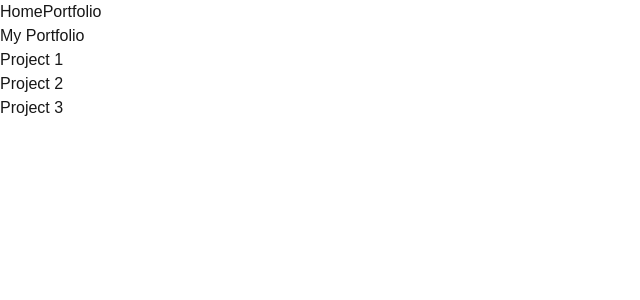
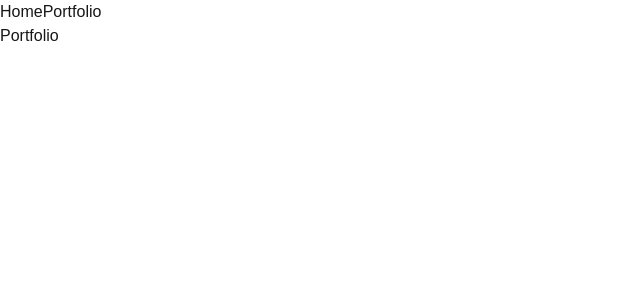
Before and after one commit to neverbiasu/next_front, a Next.js app: page /portfolio in a window 1280 px wide. Shown: the top 300 px of the page, without its empty margins (0-640 px from the left). Built offline with nearby package versions, Linux system fonts and the light colour scheme.

Commit message:
feat: Update portfolio page

```diff
--- a/src/app/portfolio/page.tsx
+++ b/src/app/portfolio/page.tsx
@@ -1,21 +1,31 @@
+import fs from 'fs';
+import path from 'path';
 import Link from 'next/link';
-import Layout from '../components/layout';
+import Layout from '@/app/components/layout';
 
-const Portfolio = () => {
-  const projects = [
-    { id: 'project1', title: 'Project 1' },
-    { id: 'project2', title: 'Project 2' },
-    { id: 'project3', title: 'Project 3' },
-  ];
+export const revalidate = 60; // Revalidate every 60 seconds
+
+export async function getStatic() {
+  const dirPath = path.join(process.cwd(), 'src/app/portfolio');
+  const files = await fs.promises.readdir(dirPath);
+  const directories = files.filter((file) => fs.statSync(path.join(dirPath, file)).isDirectory());
+
+  return {
+    directories
+  };
+}
+
+const Portfolio = async () => {
+  const { directories } = await getStatic();
 
   return (
     <Layout>
-      <h1 className="text-2xl font-bold">My Portfolio</h1>
+      <h1 className="text-2xl font-bold">Portfolio</h1>
       <ul>
-        {projects.map((project) => (
-          <li key={project.id}>
-            <Link href={`/portfolio/${project.id}`} legacyBehavior>
-              <a className="text-blue-500">{project.title}</a>
+        {directories.map((dir) => (
+          <li key={dir}>
+            <Link href={`/portfolio/${dir}`} className="text-blue-500 hover:underline">
+              {dir}
             </Link>
           </li>
         ))}
```
Also changed, not shown: src/app/page.tsx (+7 -25 lines), src/app/portfolio/[id].tsx (deleted, +0 -16 lines).
